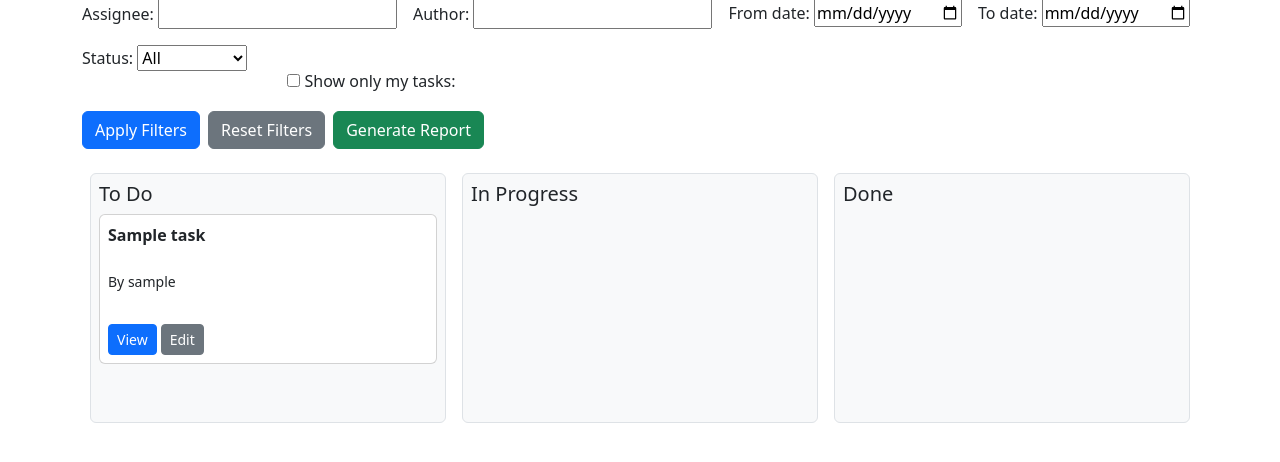
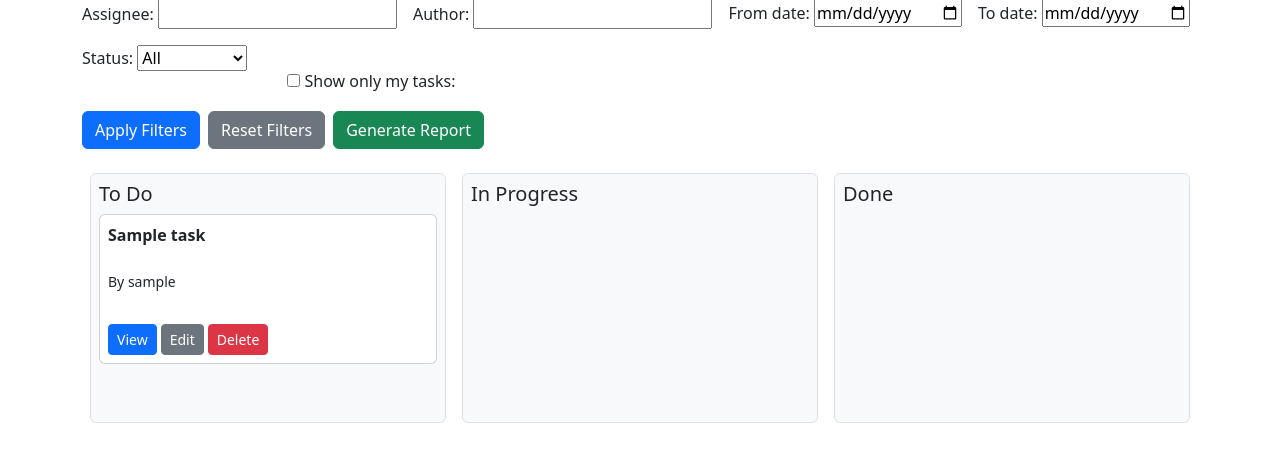
Before and after one commit to ivgurinovich/Kanban_Board, a Django app: page / in a window 1280 px wide. Shown: the part 205-667 px from the top of the page. Run offline with Django 5.2, Linux system fonts and the light colour scheme; a user stored in the database is signed in; tables that the repository leaves empty hold one stand-in row (values such as "Sample post").

Commit message:
delete functionality

```diff
--- a/kanban_board/board/templates/board/task_board.html
+++ b/kanban_board/board/templates/board/task_board.html
@@ -53,7 +53,9 @@
                     <a href="{% url 'task_detail' task.id %}" class="btn btn-sm btn-primary">View</a>
                     {% if task.author == request.user %}
                     <a href="{% url 'task_update' task.id %}" class="btn btn-sm btn-secondary">Edit</a>
+                    <a href="{% url 'task_delete' task.id %}" class="btn btn-sm btn-danger">Delete</a>
                     {% endif %}
+
                 </div>
             </div>
             {% endif %}
--- a/kanban_board/board/urls.py
+++ b/kanban_board/board/urls.py
@@ -15,4 +15,6 @@ urlpatterns = [
     path('update-task-status/', views.update_task_status, name='update_task_status'),
     path('board/', views.task_board, name='task_board'),
     path('generate_report/', views.generate_report, name='generate_report'),
+    path('task/<int:pk>/delete/', views.task_delete, name='task_delete'),
+
 ]
--- a/kanban_board/board/views.py
+++ b/kanban_board/board/views.py
@@ -2,6 +2,7 @@ from django.shortcuts import render, redirect, get_object_or_404
 from .models import Task, Comment
 from .forms import TaskForm, CommentForm, TaskFilterForm
 from django.contrib.auth.decorators import login_required
+from django.contrib import messages
 import matplotlib.pyplot as plt
 from django.template.loader import get_template
 from django.http import HttpResponse
@@ -159,3 +160,17 @@ def generate_report(request):
     if not pdf.err:
         return HttpResponse(result.getvalue(), content_type='application/pdf')
     return HttpResponse('Error generating PDF', status=500)
+
+
+@login_required
+def task_delete(request, pk):
+    task = get_object_or_404(Task, pk=pk)
+    if task.author != request.user:
+        return HttpResponse("You do not have permission to delete this task.", status=403)
+
+    if request.method == 'POST':
+        task.delete()
+        messages.success(request, 'Task deleted successfully.')
+        return redirect('task_board')
+
+    return render(request, 'board/task_confirm_delete.html', {'task': task})
```
Also changed, not shown: kanban_board/board/templates/board/task_confirm_delete.html (added, +10 -0 lines).
